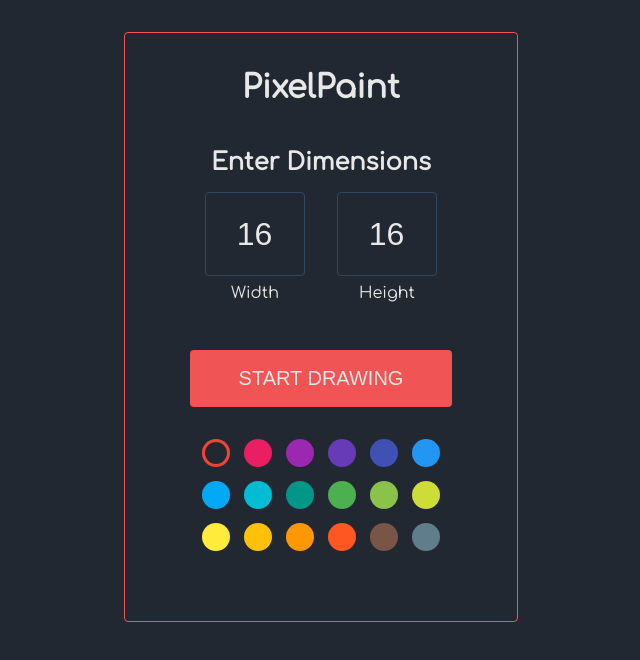
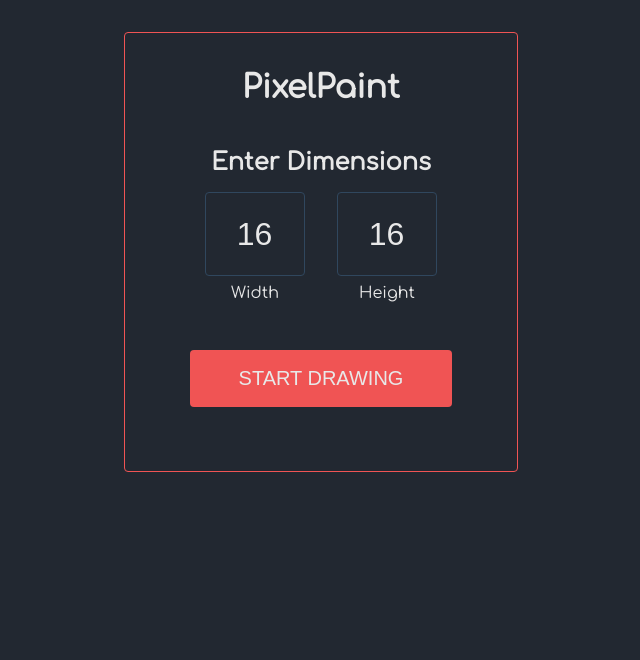
Before and after one commit to jon-choi/hack-a-paint, a React (Create React App) app: page / in a window 1280 px wide. Shown: the top 660 px of the page, without its empty margins (319-959 px from the left). Built offline with nearby package versions, Linux system fonts and the light colour scheme.

Commit message:
insert hide option for color picker

```diff
--- a/src/components/Editor.js
+++ b/src/components/Editor.js
@@ -58,7 +58,9 @@ export default function Editor() {
         {buttonText}
       </button>
 
-      <CirclePicker color={selectedColor} onChangeComplete={changeColor} />
+      {hideOptions && (
+        <CirclePicker color={selectedColor} onChangeComplete={changeColor} />
+      )}
     </div>
   );
 }
```
